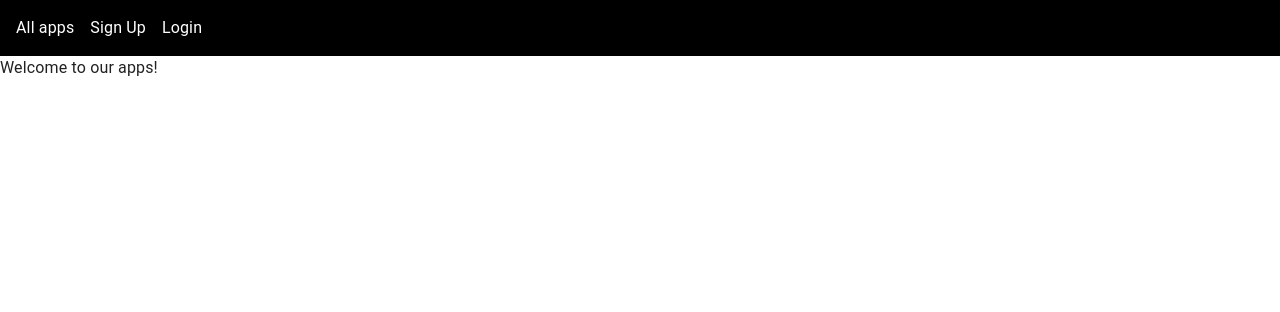
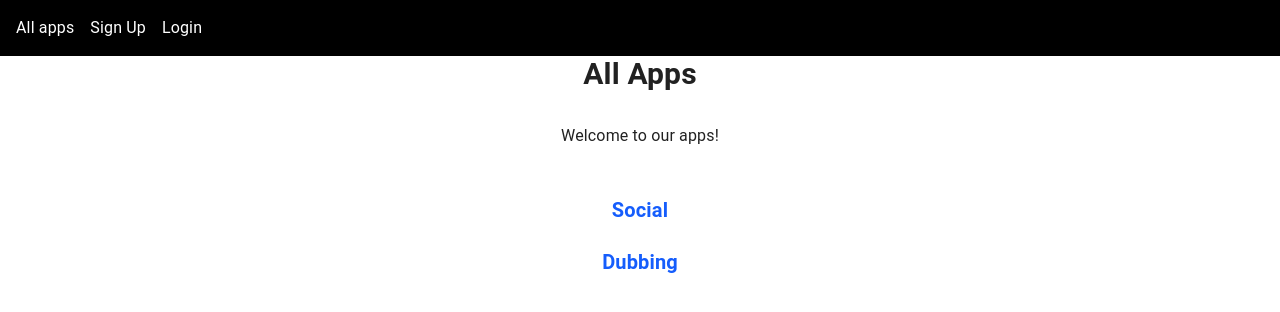
Before and after one commit to NazmulHossainShovon/facebook-clone, a Next.js app in the folder nextapp/: page / in a window 1280 px wide. Shown: the top 312 px of the page. Built offline with nearby package versions, Linux system fonts and the light colour scheme; no server answers.

Commit message:
links in all apps page

```diff
--- a/nextapp/app/page.tsx
+++ b/nextapp/app/page.tsx
@@ -1,10 +1,27 @@
+import Link from 'next/link';
 import Navbar from '../components/Navbar';
 
 export default function Home() {
   return (
-    <div>
+    <div className="">
       <Navbar />
-      <p>Welcome to our apps!</p>
+      <h1 className="text-3xl font-bold mb-8 text-center">All Apps</h1>
+      <p className="text-center mb-12">Welcome to our apps!</p>
+
+      <div className="flex flex-col items-center space-y-6">
+        <Link
+          href="/social"
+          className="text-xl font-semibold text-blue-600 hover:text-blue-800 hover:underline"
+        >
+          Social
+        </Link>
+        <Link
+          href="/dub"
+          className="text-xl font-semibold text-blue-600 hover:text-blue-800 hover:underline"
+        >
+          Dubbing
+        </Link>
+      </div>
     </div>
   );
 }
```
